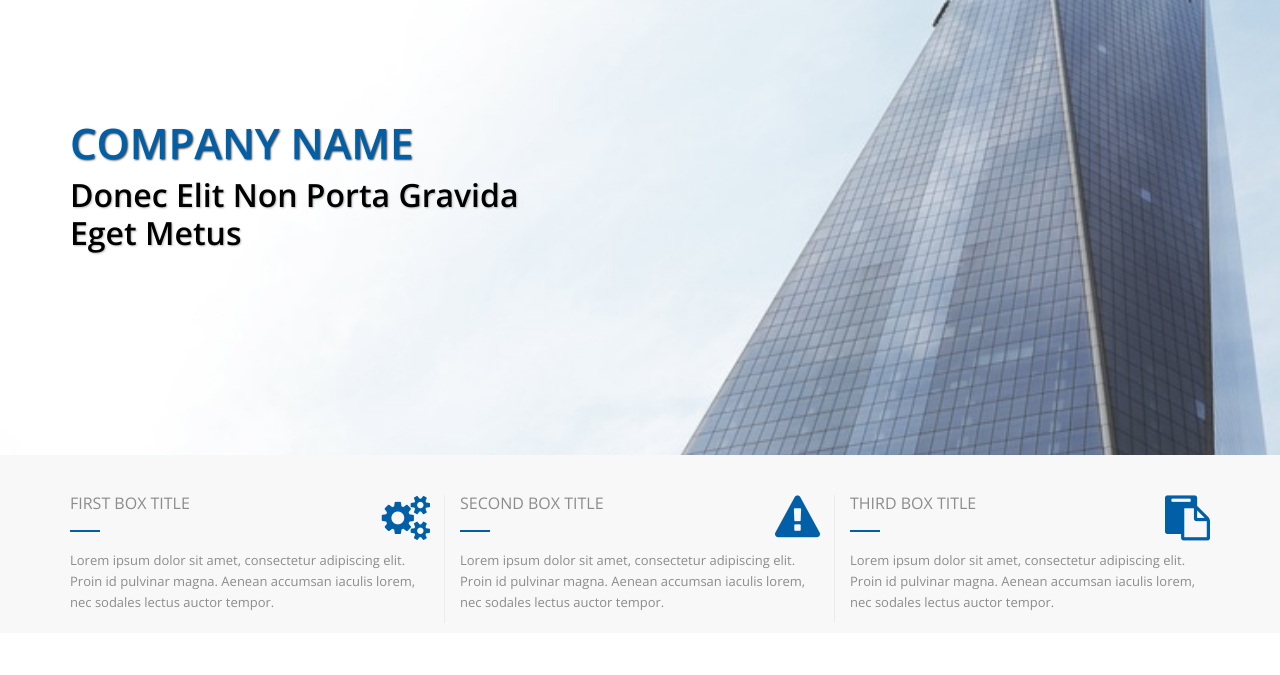
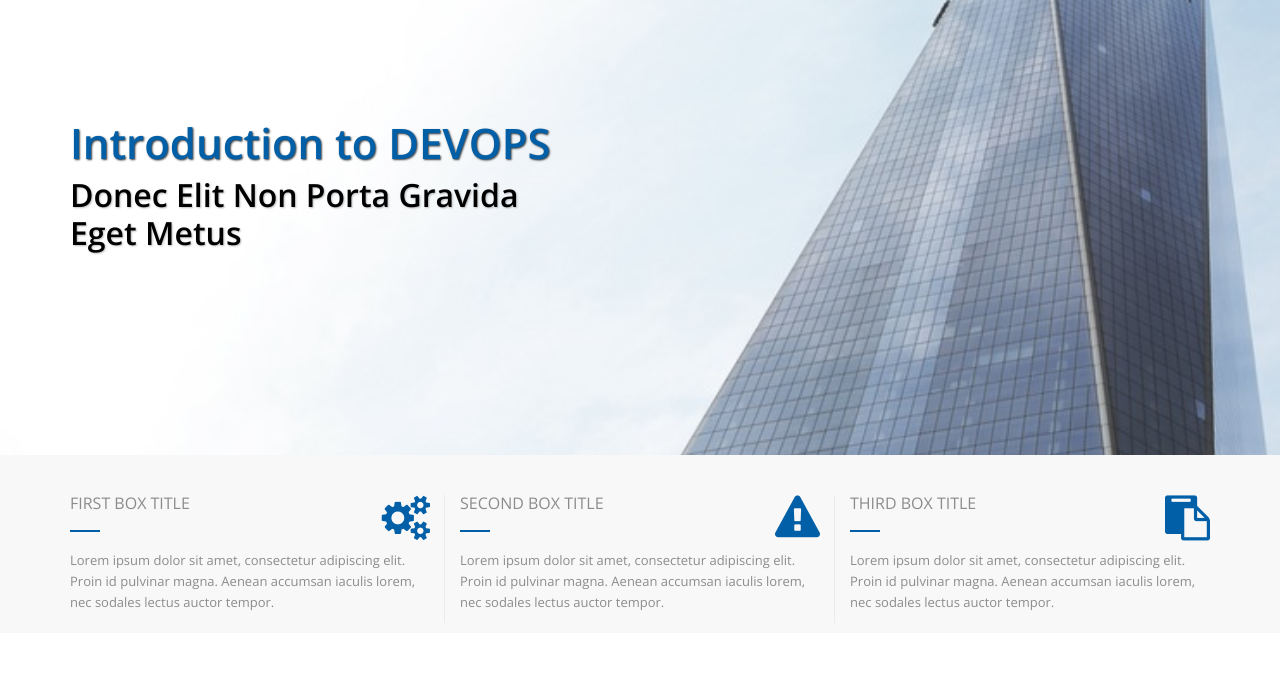
Before and after one commit to philipakash/testCI, a plain HTML site: page website/index.html in a window 1280 px wide. Shown: the part 125-800 px from the top of the page. Drawn offline with nearby package versions, Linux system fonts and the light colour scheme.

Commit message:
Update index.html

```diff
--- a/website/index.html
+++ b/website/index.html
@@ -74,7 +74,7 @@
                 <div class="container">
                     <div class="row">
                         <div class="col-sm-12">
-                            <h1>COMPANY NAME</h1>
+                            <h1>Introduction to DEVOPS</h1>
                             <h2>Donec Elit Non Porta Gravida Eget Metus</h2>
                         </div>
                     </div>
```
